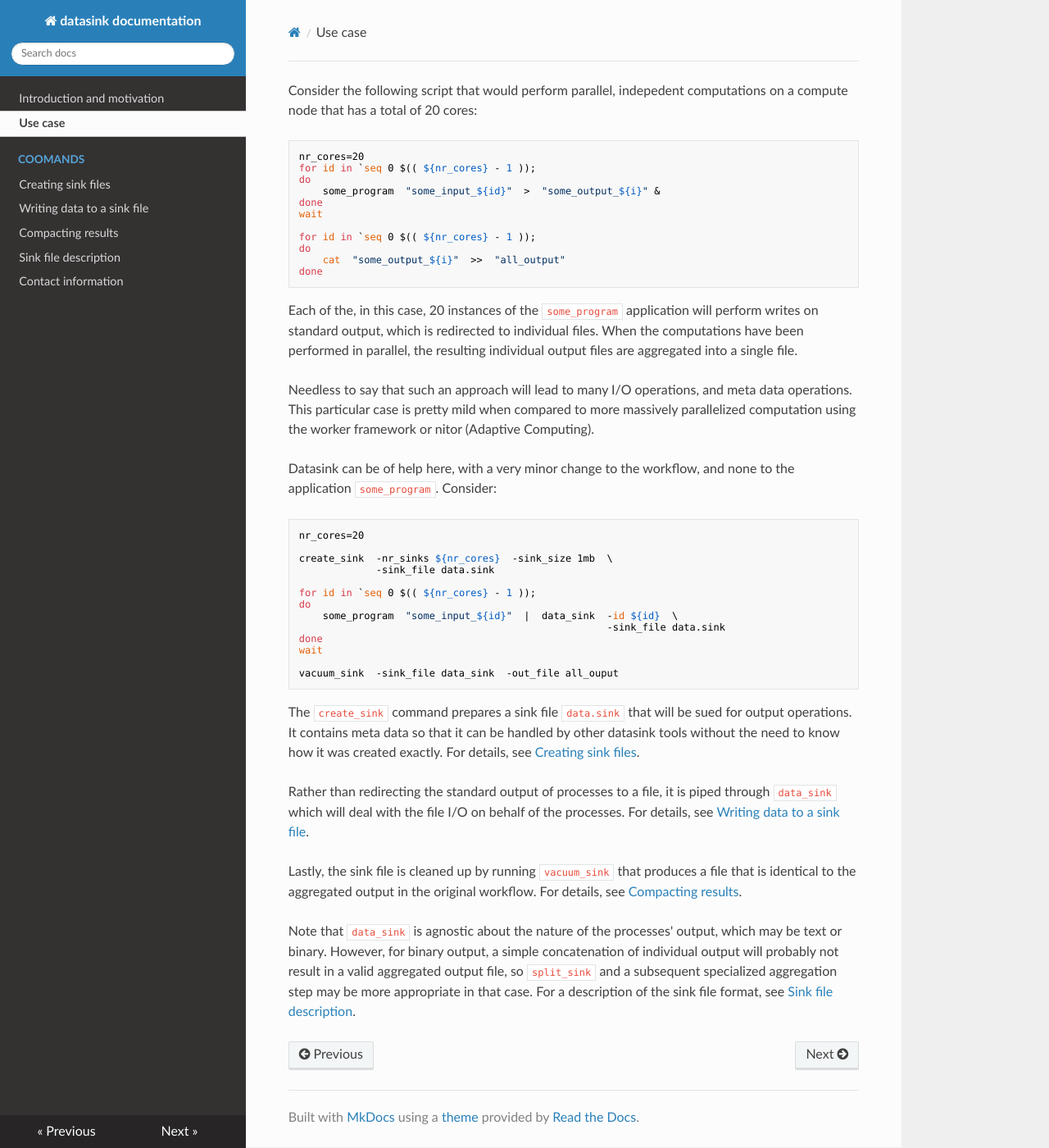
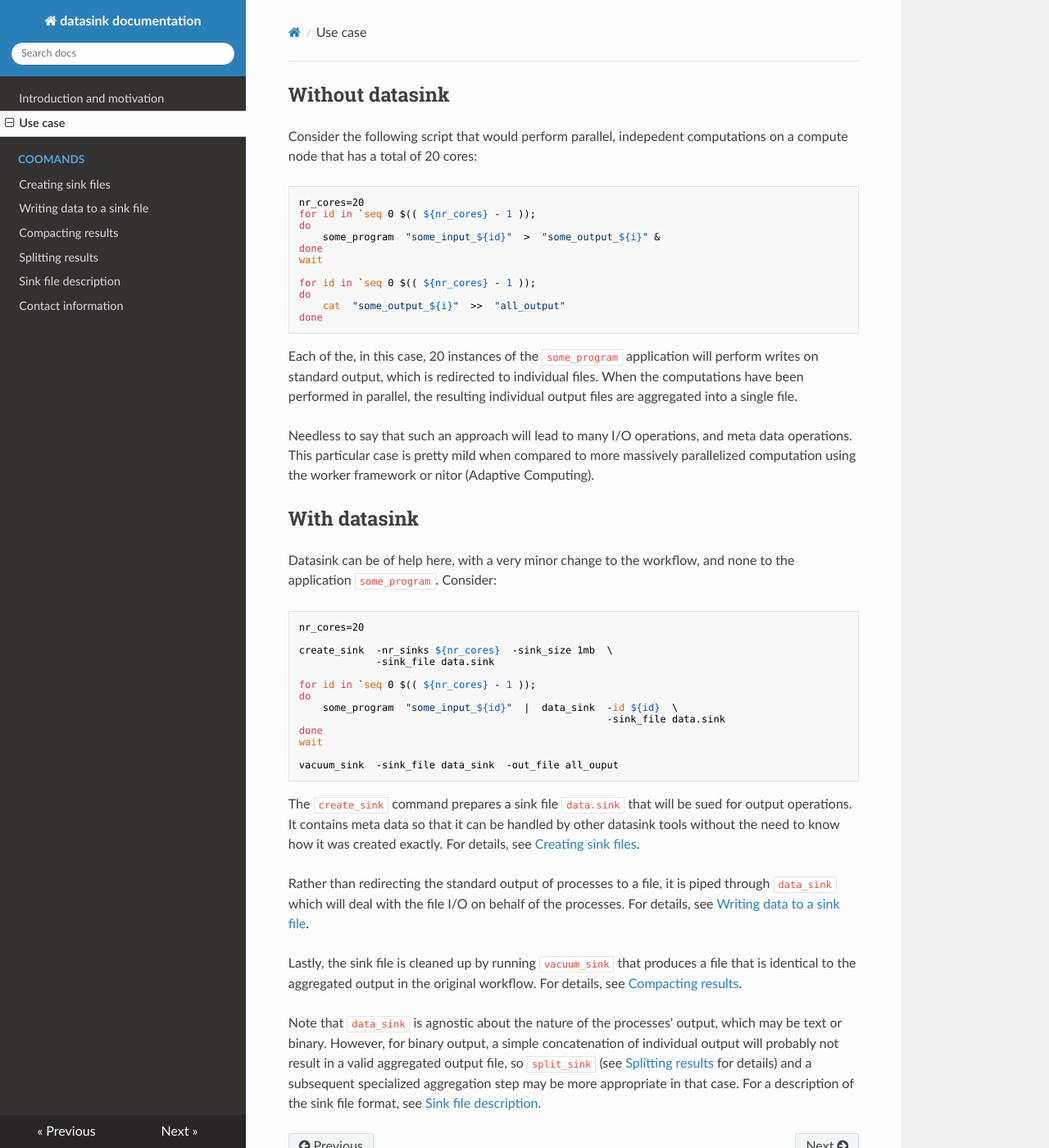
Before and after one commit to gjbex/datasink, an MkDocs documentation site: the page built from docs/usage.md, in a window 1280 px wide and 1400 px high. Shown: the whole window at 82% size. Built offline with MkDocs 1.6.1, drawn with Linux system fonts in a browser that asks for light colours; nearby versions of some CDN libraries; old or Windows-style settings are respelled for this version of MkDocs.

Commit message:
Added documentation on split_sink

````diff
--- a/docs/usage.md
+++ b/docs/usage.md
@@ -1,3 +1,5 @@
+## Without datasink
+
 Consider the following script that would perform parallel, indepedent computations on a compute node that has a total of 20 cores:
 ```
 nr_cores=20
@@ -15,6 +17,8 @@ done
 Each of the, in this case, 20 instances of the `some_program` application will perform writes on standard output, which is redirected to individual files.  When the computations have been performed in parallel, the resulting individual output files are aggregated into a single file.
 
 Needless to say that such an approach will lead to many I/O operations, and meta data operations.  This particular case is pretty mild when compared to more massively parallelized computation using the worker framework or nitor (Adaptive Computing).
+
+## With datasink
 
 Datasink can be of help here, with a very minor change to the workflow, and none to the application `some_program`.  Consider:
 ```
@@ -38,4 +42,4 @@ Rather than redirecting the standard output of processes to a file, it is piped
 
 Lastly, the sink file is cleaned up by running `vacuum_sink` that produces a file that is identical to the aggregated output in the original workflow.  For details, see [Compacting results](vacuum_sink.md).
 
-Note that `data_sink` is agnostic about the nature of the processes' output, which may be text or binary.  However, for binary output, a simple concatenation of individual output will probably not result in a valid aggregated output file, so `split_sink` and a subsequent specialized aggregation step may be more appropriate in that case.  For a description of the sink file format, see [Sink file description](sink_file.md).
+Note that `data_sink` is agnostic about the nature of the processes' output, which may be text or binary.  However, for binary output, a simple concatenation of individual output will probably not result in a valid aggregated output file, so `split_sink` (see [Splitting results](split_sinks.md) for details) and a subsequent specialized aggregation step may be more appropriate in that case.  For a description of the sink file format, see [Sink file description](sink_file.md).
--- a/mkdocs.yml
+++ b/mkdocs.yml
@@ -8,6 +8,7 @@ pages:
     - Creating sink files: 'create_sink.md'
     - Writing data to a sink file: 'data_sink.md'
     - Compacting results: 'vacuum_sink.md'
+    - Splitting results: 'split_sink.md'
 - Sink file description: 'sink_file.md'
 - Contact information: 'contact.md'
 site_dir: html_docs/datasink
````
Also changed, not shown: docs/split_sink.md (added, +9 -0 lines).
